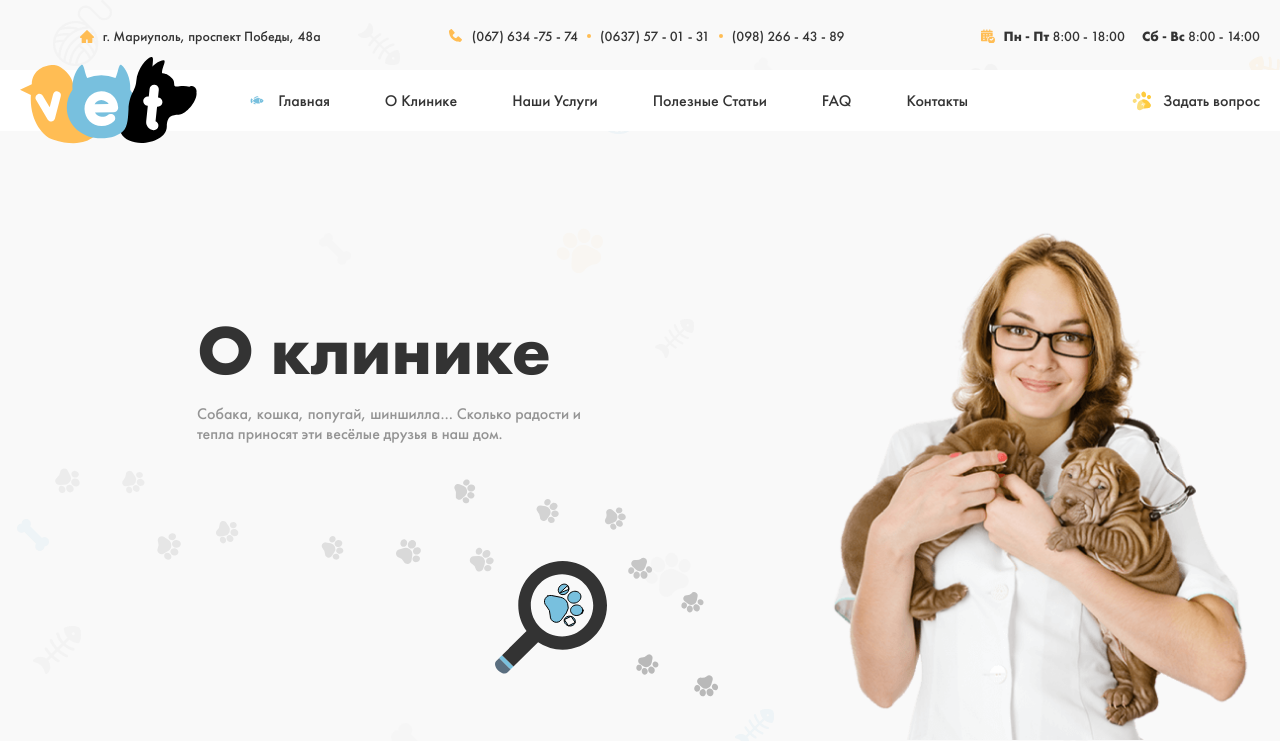
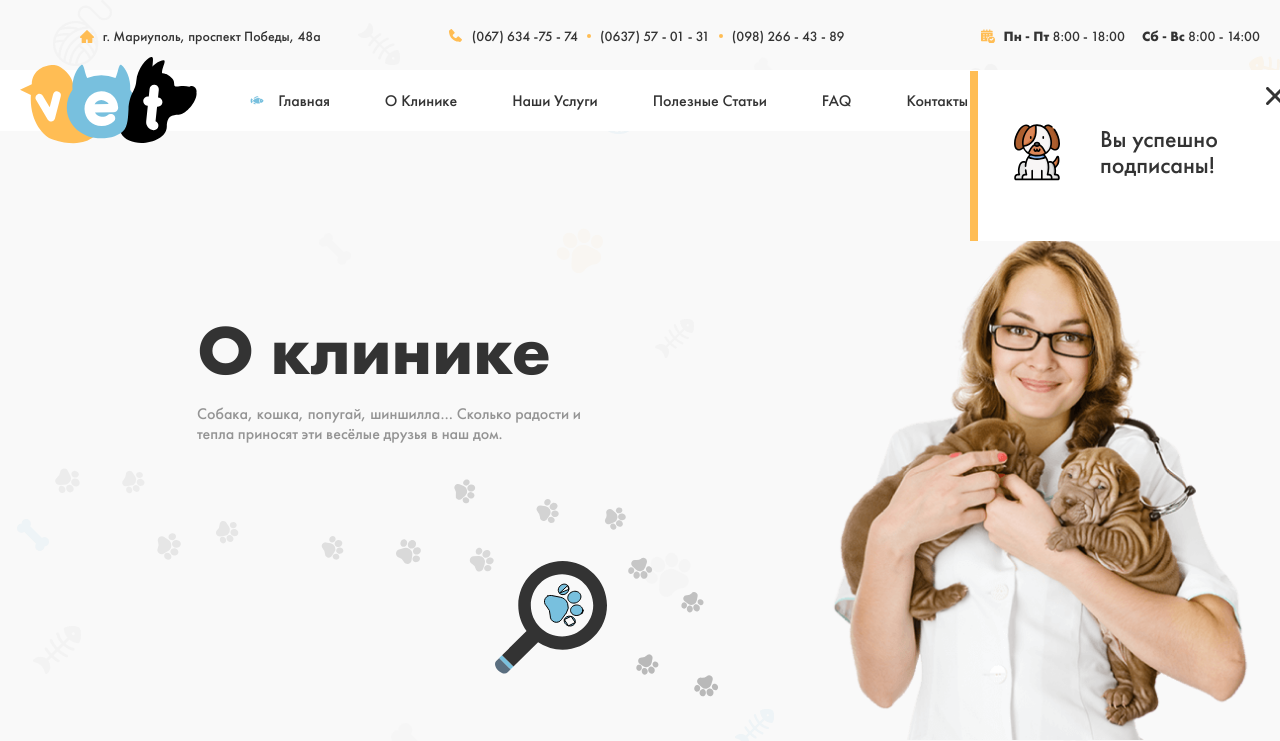
Before and after one commit to SUNNATBEE/vetclinic, a plain HTML site: page about.html in a window 1280 px wide. Shown: the top 741 px of the page. Drawn offline with Linux system fonts and the light colour scheme.

Commit message:
Alert add

```diff
--- a/about.html
+++ b/about.html
@@ -6,8 +6,8 @@
     <meta name="viewport" content="width=device-width, initial-scale=1.0">
     <title>Document</title>
 
-    <!-- <link rel="stylesheet" href="./css/normalize.css">
-    <link rel="stylesheet" href="./css/style.css"> -->
+    <link rel="stylesheet" href="./css/normalize.css">
+        <link rel="stylesheet" href="./css/style.css">
 
         <link rel="stylesheet" href="./css/main.min.css">
     </head>
@@ -16,7 +16,21 @@
         <!-- Header start -->
         <header class="site-header">
             <div class="container">
+                <button class="follow-btn js-open-alert" type="button"><img src="./images/follow-icon.svg"
+                    width="90"
+                    height="10"
+                    alt=""></button>
 
+                <div class="alert-window">
+                    <img class="alert-img" src="./images/alert.svg" alt="alert">
+                    <h2 class="alert-heading">
+                        Вы успешно подписаны!
+                    </h2>
+                    <button class="alert-close js-close-alert" type="button">
+                        <img class="alert-icon" src="./images/x.svg" alt="close">
+                    </button>
+
+                </div>
                 <!-- SITE HEADER TOP START -->
                 <div class="site-header__topbox">
                     <address class="site-header__address">
@@ -101,12 +115,12 @@
                                             Контакты
                                         </a>
                                     </li>
-
                                 </ul>
                             </nav>
                             <a class="site-header__link js-open-modal" href="#">
                                 Задать вопрос
                             </a>
+
                         </div>
                     </div>
                 </div>
--- a/css/style.css
+++ b/css/style.css
@@ -113,6 +113,9 @@ body{
 }
 
 /* SITE HEADER TOP START */
+.site-header{
+    position: relative;
+}
 .site-header__topbox {
     display: -webkit-box;
     display: -ms-flexbox;
@@ -1799,13 +1802,48 @@ only screen and (                min-resolution: 2dppx) {
 
 /* clinic section start */
 
-.about-clinic {
+.about-clinic{
     position: relative;
     background-image: url("../images/pash-with-search.svg");
     background-repeat: no-repeat;
     background-position: calc(50% - 255px) calc(50% - 395px);
-    padding-top: 70px;
-
+    padding-top: 45px;
+
+}
+.alert-window{
+    position: absolute;
+    top: calc(50% + 5px);
+    right: calc(50% - 665px);
+    z-index: 10;
+    width: 335px;
+    padding: 36px 29px 43px 36px;
+    background-color: #fff;
+    display: flex;
+    border-left: 8px solid #ffbd54;
+    transition: 0.5s ease-in-out;
+    /* display: none; */
+}
+
+.alert-heading{
+    font-weight: 450;
+    font-size: 24px;
+    line-height: 26px;
+    color: #333333;
+    margin-left: 40px;
+}
+.alert-close{
+    position: absolute;
+    top: 15px;
+    right: 15px;
+    border: none;
+    background-color: transparent;
+}
+.follow-btn{
+    position: absolute;
+    top: calc(50% + 20px);
+    right: calc(50% - 500px);
+    border: none;
+    background-color: transparent;
 }
 
 .about-clinic__box {
--- a/js/main.js
+++ b/js/main.js
@@ -11,3 +11,10 @@ elCloseModalBtn.addEventListener("click", function () {
     elModal.classList.remove("modal-open");
     elBodyModal.classList.remove("body-stop");
 })
+var alertlBtn = document.querySelector(".js-open-alert");
+var alert = document.querySelector(".modal-window");
+var alertcloselBtn = document.querySelector(".js-close-alert");
+
+alertlBtn.addEventListener("click", function(){
+    alert.classList.add("alert-open");
+})
```
Also changed, not shown: images/follow-icon.svg (added). Lines whose indentation alone changed are shown as unchanged.
